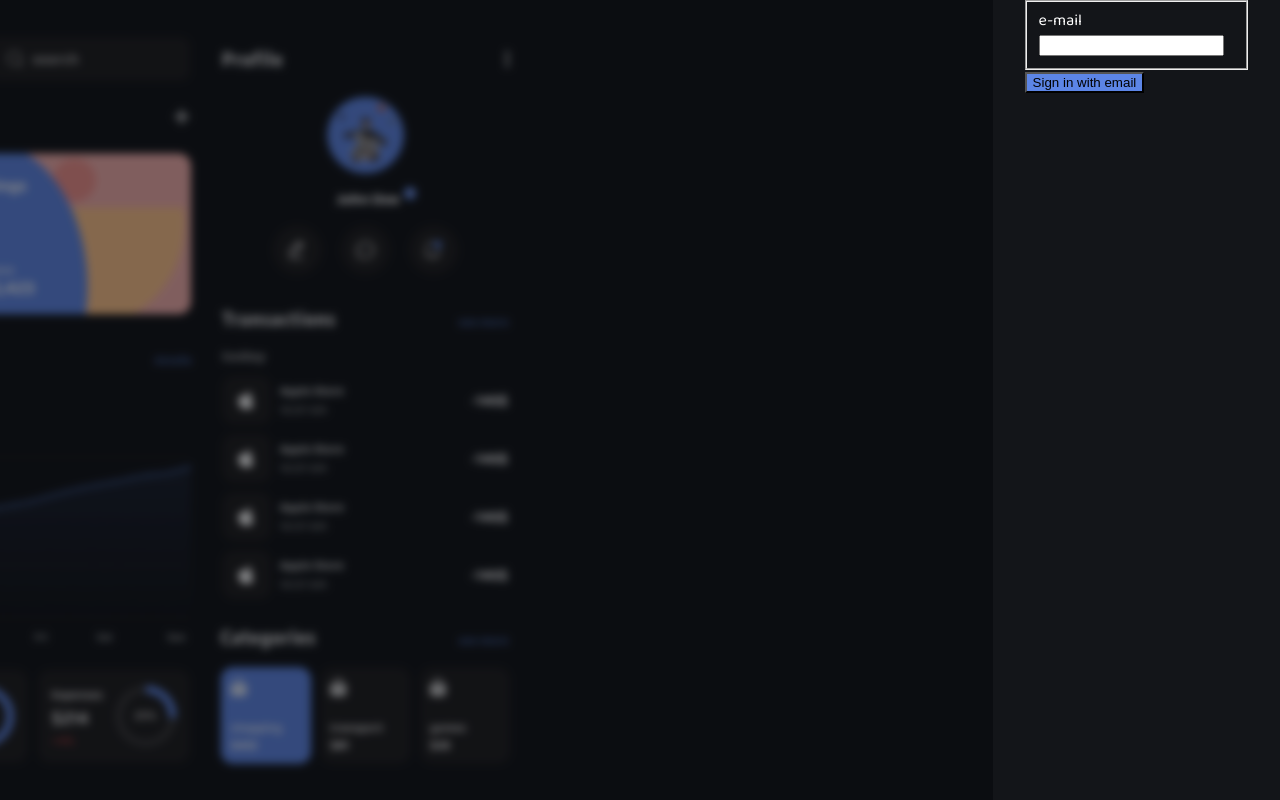
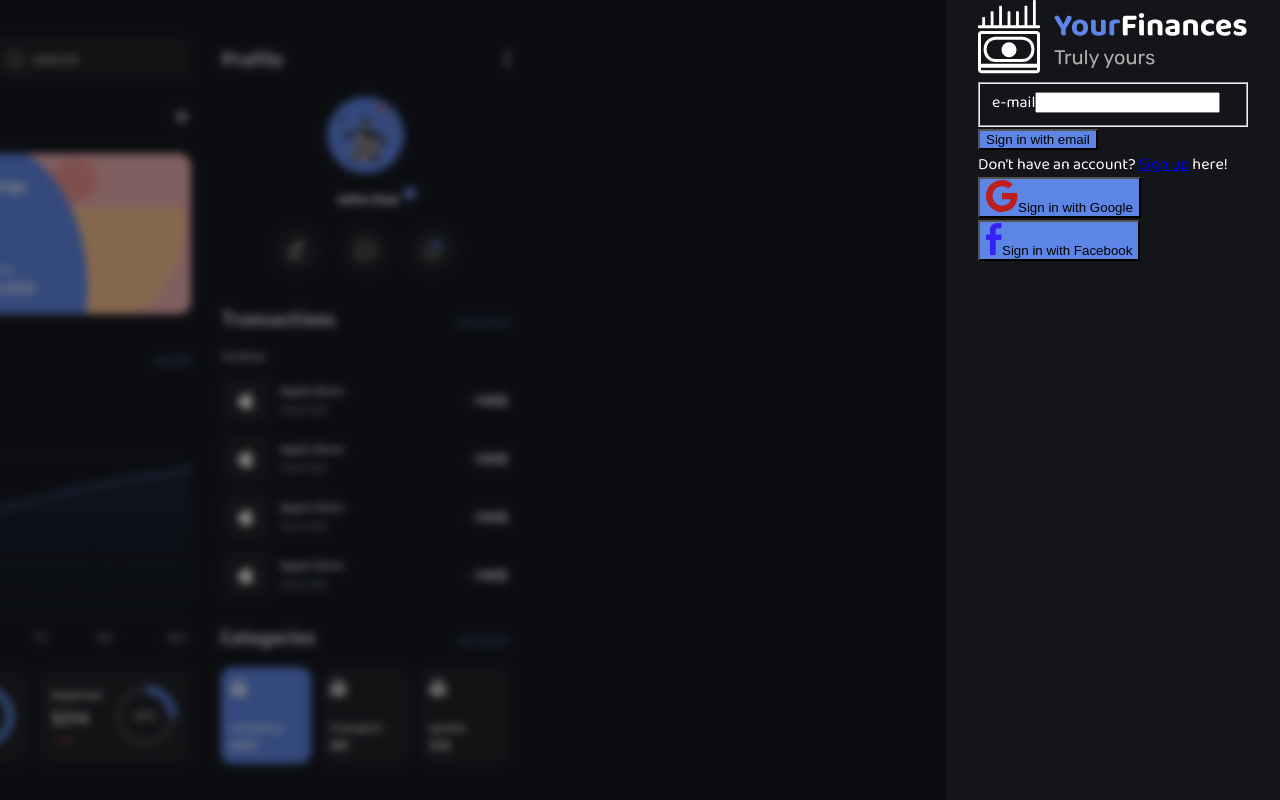
Before and after one commit to dkomeza/yourfinances, a React (Vite) app: page / in a window 1280 px wide. Built offline with nearby package versions, Linux system fonts and the light colour scheme; no server answers.

Commit message:
Login form animation logic

```diff
--- a/src/components/Auth/components/Login.tsx
+++ b/src/components/Auth/components/Login.tsx
@@ -4,6 +4,9 @@ import { useAuth } from "@Auth/context/AuthContext";
 import "@Auth/scss/Login.scss";
 
 import backgroundImage from "@Auth/assets/background.png";
+import logo from "@Auth/assets/logo.svg";
+import googleIcon from "@Auth/assets/google-icon.svg";
+import facebookIcon from "@Auth/assets/facebook-icon.svg";
 
 function Login() {
   const {
@@ -20,11 +23,18 @@ function Login() {
   const passwordRef = useRef<HTMLInputElement>(null);
 
   const [email, setEmail] = useState("");
+  const [animate, setAnimate] = useState(false);
+  const [transform, setTransform] = useState(0);
 
   function handleEmailSubmit() {
     if (emailRef.current?.value) {
       setEmail(emailRef.current?.value);
-      setEmailCorrect(true);
+      setAnimate(true);
+      setTransform(-200);
+      setTimeout(() => {
+        setEmailCorrect(true);
+        setAnimate(false);
+      }, 1000);
     }
   }
 
@@ -41,19 +51,31 @@ function Login() {
             <img src={backgroundImage} alt="Background Image" />
           </div>
           <div className="login-container">
-            {!emailCorrect && (
-              <div>
+            <img src={logo} alt="Logo" />
+            {(!emailCorrect || animate) && (
+              <div style={{ transform: `translateX(${transform}%)` }}>
                 <fieldset>
                   <label htmlFor="email">e-mail</label>
-                  <input type="email" name="email" id="email" ref={emailRef} />
+                  <input type="text" name="email" id="email" ref={emailRef} />
                 </fieldset>
                 <button type="submit" onClick={handleEmailSubmit}>
                   Sign in with email
                 </button>
+                <div>
+                  Don't have an account? <a href="/">Sign up</a> here!
+                </div>
+                <button type="submit" onClick={googleSignin}>
+                  <img src={googleIcon} alt="Google Icon" />
+                  <span>Sign in with Google</span>
+                </button>
+                <button type="submit" onClick={facebookSignin}>
+                  <img src={facebookIcon} alt="Facebook Icon" />
+                  <span>Sign in with Facebook</span>
+                </button>
               </div>
             )}
-            {emailCorrect && (
-              <div>
+            {(emailCorrect || animate) && (
+              <div style={{ transform: `translateX(${200 + transform}%)` }}>
                 <fieldset>
                   <label htmlFor="password">password</label>
                   <input
```
